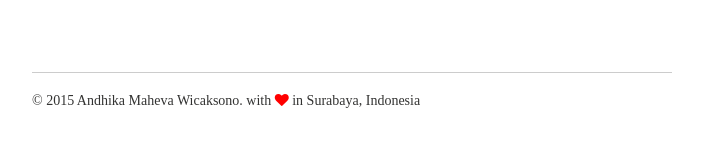
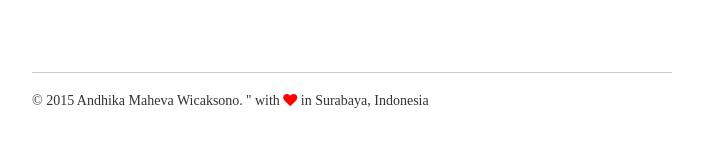
Before and after one commit to andhikamaheva/andhikamaheva.github.io, a Jekyll site: the page built from index.md, in a window 1280 px wide and 900 px high, scrolled down 2407 px. Shown: the part 743-890 px from the top of the window, without its empty margins (288-991 px from the left). Built offline with Jekyll 4.4.1, drawn with Linux system fonts in a browser that asks for light colours; nearby versions of some CDN libraries.

Commit message:
Update Footer

```diff
--- a/_includes/_footer.html
+++ b/_includes/_footer.html
@@ -13,4 +13,4 @@
 </div><!-- /.google-ads -->
 {% endif %}
 
-<span>&copy; {{ site.time | date: '%Y' }} {{ site.owner.name }}. </> with <i class="fa fa-heart" style="color:red"></i> in Surabaya, Indonesia </span>
+<span>&copy; {{ site.time | date: '%Y' }} {{ site.owner.name }}. '</>' with <i class="fa fa-heart" style="color:red"></i> in Surabaya, Indonesia </span>
```
